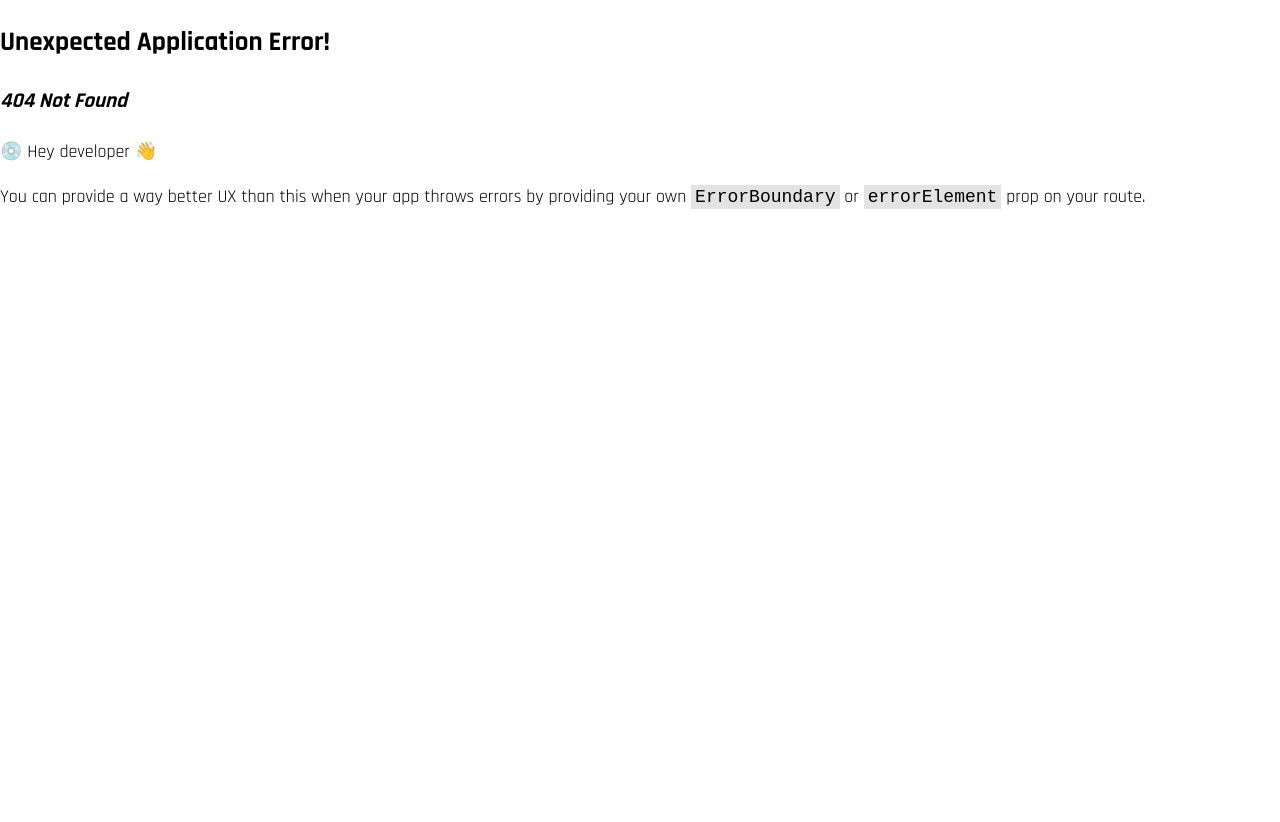
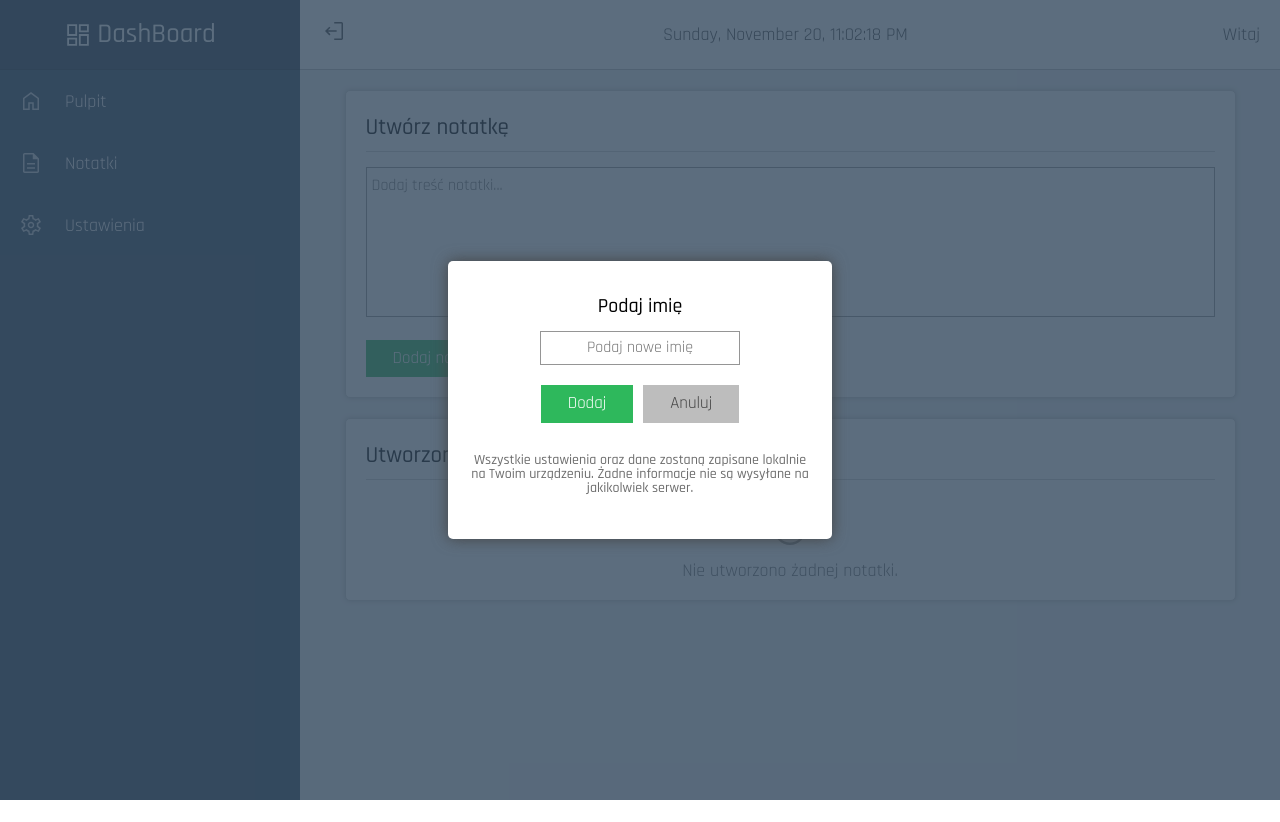
Before and after one commit to Maciej86/dashboard, a React (Create React App) app: page /#/notes in a window 1280 px wide. Before the commit this address led to /. After the commit the page ends 800 px from the top, so only its background shows below. Built offline with nearby package versions, Linux system fonts and the light colour scheme.

Commit message:
Corrected nawigation

```diff
--- a/src/core/settingsNavigation.tsx
+++ b/src/core/settingsNavigation.tsx
@@ -7,9 +7,9 @@ import { App } from "./App";
 
 export const RouterSetings = createHashRouter([
   {
-    path: "/dashboard/",
+    path: "/",
     element: <App />,
-    // errorElement: <ErrorPage />,
+    errorElement: <ErrorPage />,
     children: [
       {
         index: true,
@@ -23,10 +23,6 @@ export const RouterSetings = createHashRouter([
         path: "settings",
         element: <Settings />,
       },
-      {
-        path: "*",
-        element: <ErrorPage />,
-      },
     ],
   },
 ]);
--- a/src/features/Navigation/index.tsx
+++ b/src/features/Navigation/index.tsx
@@ -28,7 +28,7 @@ export const Navigation = () => {
         </Logo>
         <MenuItems>
           <Item key={nanoid()}>
-            <ItemLink to={"/dashboard"}>
+            <ItemLink to={"/"}>
               <HomeIcon />
               Pulpit
             </ItemLink>
```
